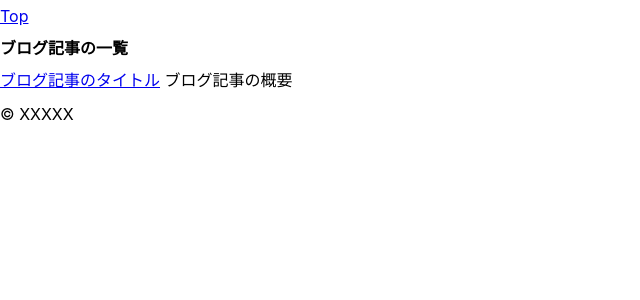
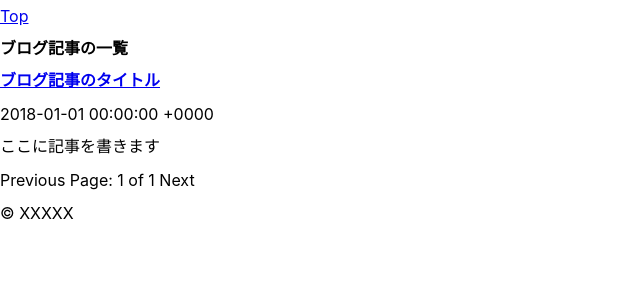
Before and after one commit to garrettboatman/Blank-Theme-Jekyll, a Jekyll site: the page built from index.html, in a window 1280 px wide. Shown: the top 300 px of the page, without its empty margins (0-640 px from the left). Built offline with Jekyll 4.4.1, drawn with Linux system fonts in a browser that asks for light colours; the list of posts is cut into pages by our own code.

Commit message:
ページネーションを追加

```diff
--- a/_config.yml
+++ b/_config.yml
@@ -29,4 +29,7 @@ compress_html:
     envs: [local]
   startings: [html, head, body]
 
+# ブログ記事設定
+paginate: 5
+
 exclude: [.scss, README.md, node_modules, gruntfile.js, package.json, Gemfile, Gemfile.lock, memo.steplog]
--- a/index.html
+++ b/index.html
@@ -11,12 +11,28 @@ excerpt: このページの概要
 
 <section>
   <h1>ブログ記事の一覧</h1>
-  <ul>
-    {% for post in site.posts %}
-      <li>
-        <a href="{{ post.url }}">{{ post.title }}</a>
-        {{ post.excerpt | remove: '<p>' | remove: '</p>' }}
-      </li>
-    {% endfor %}
-  </ul>
+  <!-- ページ分割されたpostsに対してループ -->
+  {% for post in paginator.posts %}
+    <h1><a href="{{ post.url }}">{{ post.title }}</a></h1>
+    <p class="author">
+      <span class="date">{{ post.date }}</span>
+    </p>
+    <div class="content">
+      {{ post.content }}
+    </div>
+  {% endfor %}
+  <!-- ページネーションリンク -->
+  <div class="pagination">
+    {% if paginator.previous_page %}
+      <a href="/page{{ paginator.previous_page }}" class="previous">Previous</a>
+    {% else %}
+      <span class="previous">Previous</span>
+    {% endif %}
+    <span class="page_number ">Page: {{ paginator.page }} of {{ paginator.total_pages }}</span>
+    {% if paginator.next_page %}
+      <a href="/page{{ paginator.next_page }}" class="next">Next</a>
+    {% else %}
+      <span class="next ">Next</span>
+    {% endif %}
+  </div>
 </section>
```
